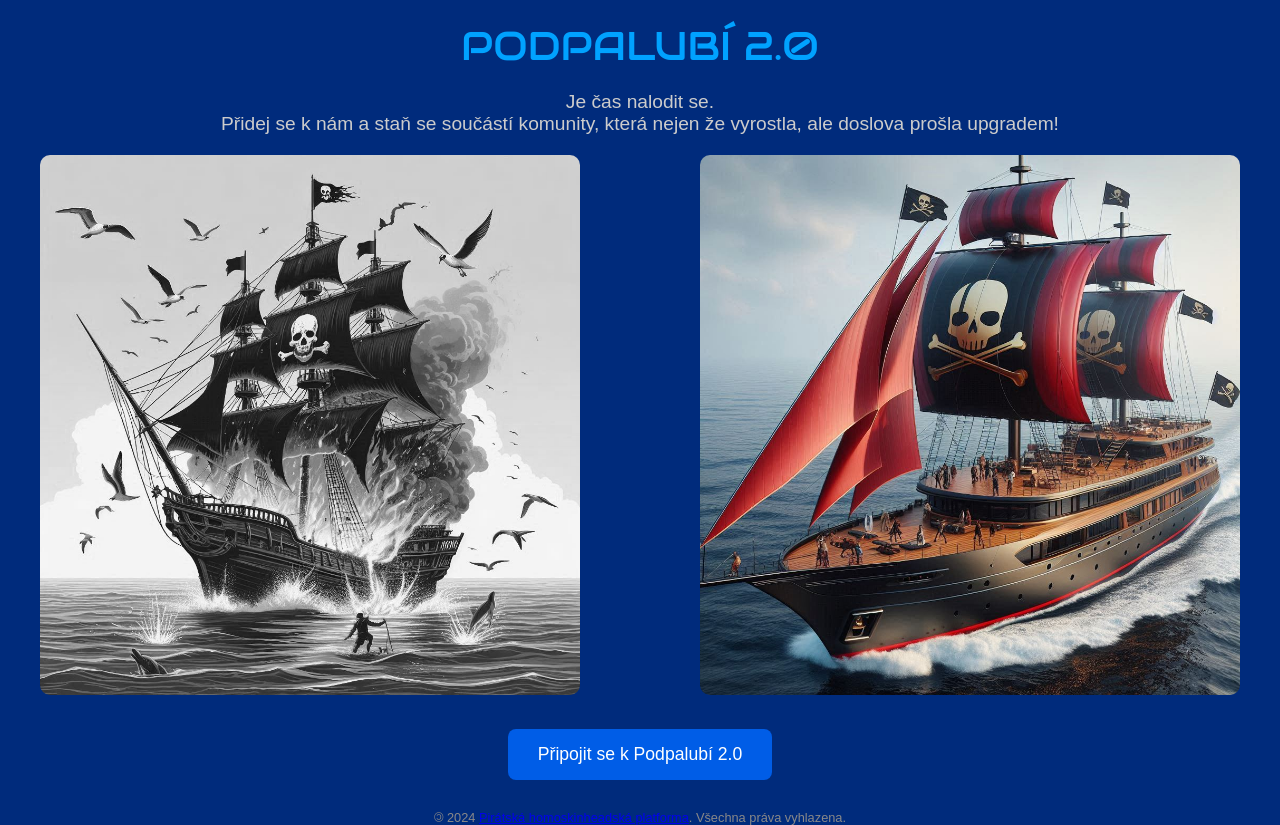
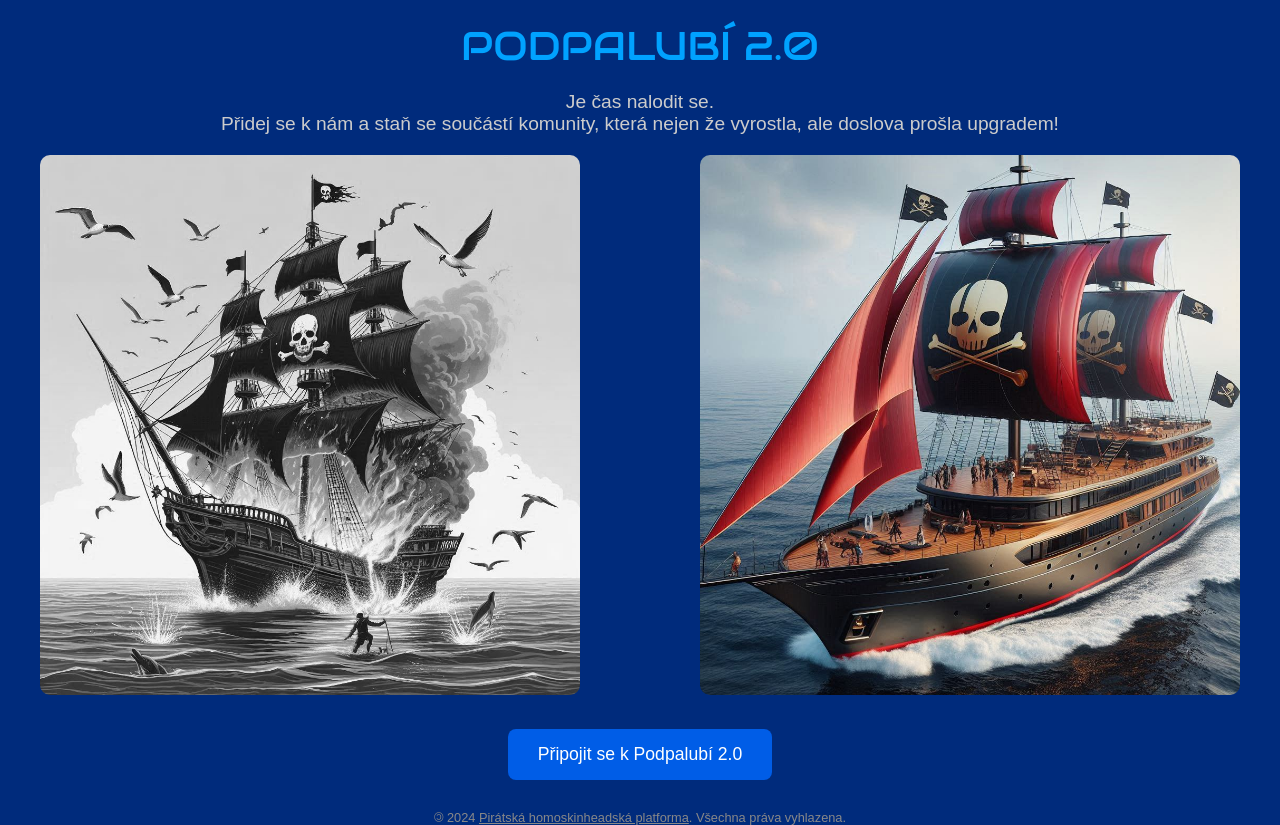
Before and after one commit to TemporaryInternetFiles/podpalubi2.0, a plain HTML site: page index.html in a window 1280 px wide. Drawn offline with Linux system fonts and the light colour scheme; a web font is replaced by a local one.

Commit message:
css footer link

```diff
--- a/style.css
+++ b/style.css
@@ -122,3 +122,13 @@ p {
     display: inline-block;
     transform: scaleX(-1);
 }
+
+.footer a:link, .footer a:visited {
+    color: #888888;
+    transition: all 0.3s;
+}
+
+.footer a:hover {
+    color: #cccccc;
+    transition: all 0.3s;
+}
```
